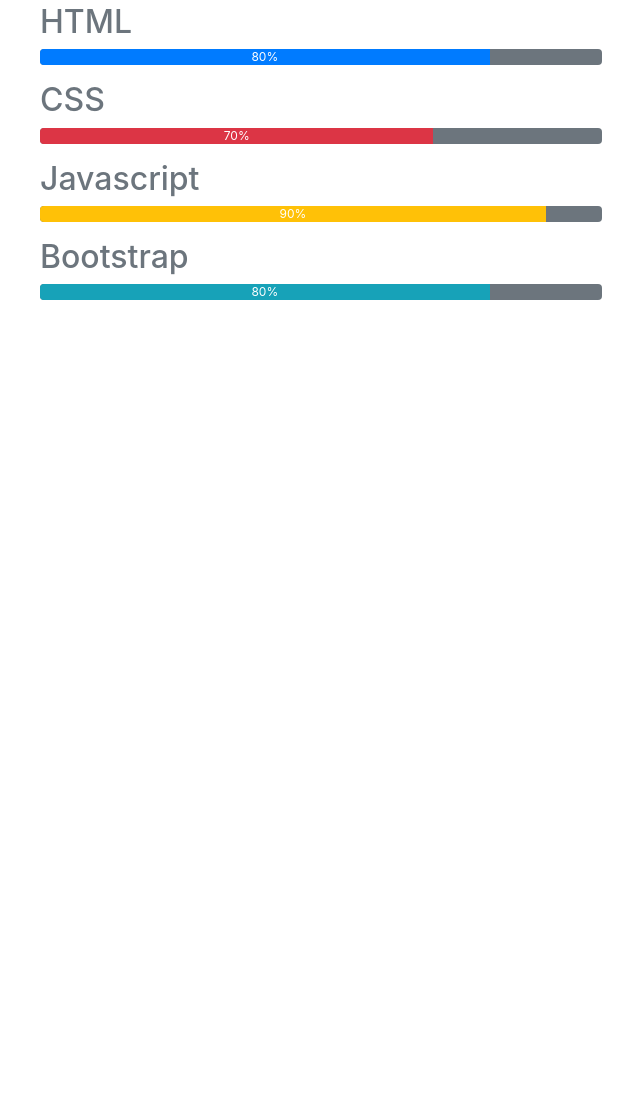
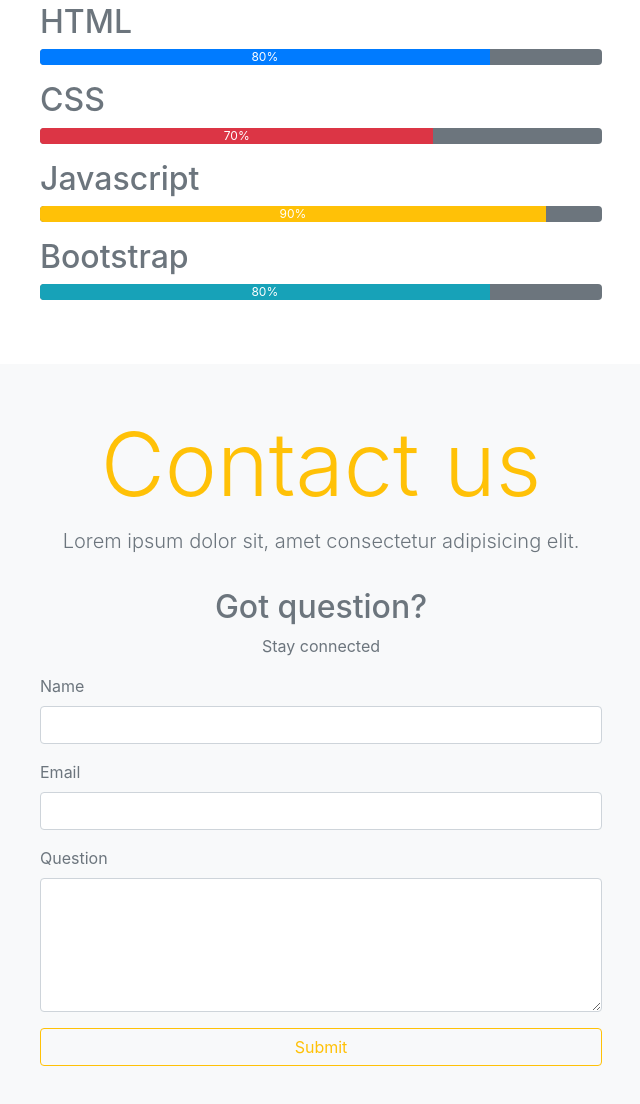
Before and after one commit to darowebdeveloper/pure-bootstrap, a plain HTML site: page index.html in a window 1280 px wide. Shown: the part 3310-4414 px from the top of the page, without its empty margins (319-959 px from the left). Before the commit the page ends 3674 px from the top, so only its background shows below. Drawn offline with Linux system fonts and the light colour scheme; files whose address does not match are found by name.

Commit message:
added contact section

```diff
--- a/index.html
+++ b/index.html
@@ -271,6 +271,43 @@
       </div>
     </section>
     <!-- End of rogress section -->
+    <!-- Contact -->
+    <section class="p-5 bg-light">
+      <div class="container-fluid">
+        <!-- title -->
+        <div class="row">
+          <div class="col text-center mb-3">
+            <h1 class="text-warning display-2">Contact us</h1>
+            <p class="lead text-secondary">Lorem ipsum dolor sit, amet consectetur adipisicing elit.</p>
+          </div>
+        </div>
+        <!-- End of title -->
+        <div class="row justify-content-center">
+          <div class="col-lg-6 col-md-8 col-sm-10">
+            <div class="text-center text-secondary">
+              <h2>Got question?</h2>
+              <p>Stay connected</p>
+            </div>
+            <form class="text-muted">
+              <div class="form-group">
+                <label for="name">Name</label>
+                <input type="text" class="form-control" name="name" id="name" autocomplete="off" />
+              </div>
+              <div class="form-group">
+                <label for="email">Email</label>
+                <input type="email" class="form-control" name="email" id="email" autocomplete="off" />
+              </div>
+              <div class="form-group">
+                <label for="question">Question</label>
+                <textarea name="question" class="form-control" id="question" rows="5"></textarea>
+              </div>
+              <button class="btn btn-outline-warning btn-block">Submit</button>
+            </form>
+          </div>
+        </div>
+      </div>
+    </section>
+    <!-- End of Contact -->
     <script src="/scripts/jquery.min.js"></script>
     <script src="/scripts//popper.min.js"></script>
     <script src="/scripts/bootstrap.bundle.min.js"></script>
```
